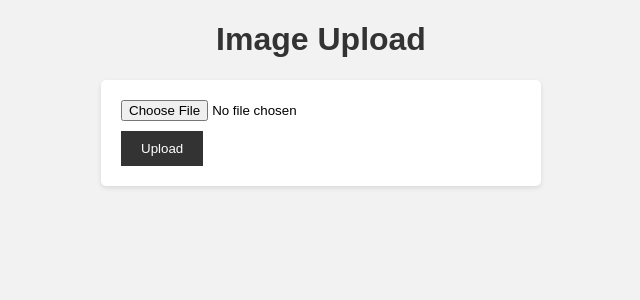
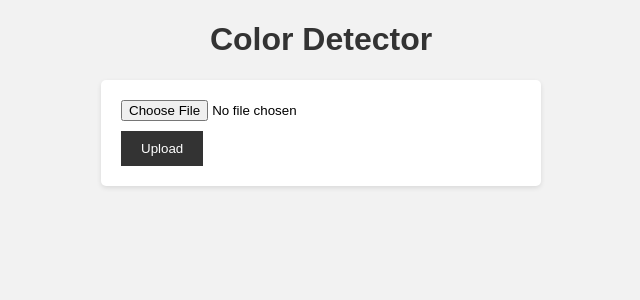
Before and after one commit to Aamir2709/Color-Detector, a Flask app: page / in a window 1280 px wide. Shown: the top 300 px of the page, without its empty margins (319-959 px from the left). Run offline with Flask 3, Linux system fonts and the light colour scheme.

Commit message:
changed template1

```diff
--- a/templates/index.html
+++ b/templates/index.html
@@ -41,7 +41,7 @@
     </style>
 </head>
 <body>
-    <h1>Image Upload</h1>
+    <h1>Color Detector</h1>
     <form method="POST" action="/upload" enctype="multipart/form-data">
         <input type="file" name="image">
         <input type="submit" value="Upload">
```
